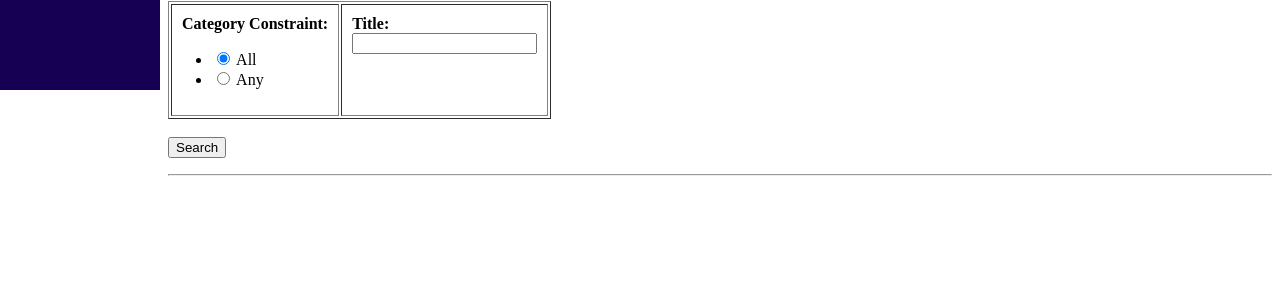
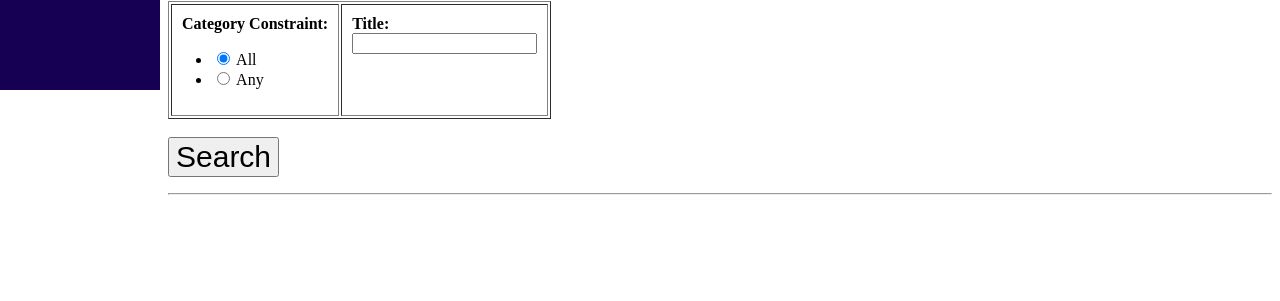
Before and after one commit to Blackstar513/dynamic-exercise-generation, a Django app: page /exgen/assembly_search in a window 1280 px wide. Shown: the part 730-1031 px from the top of the page. Before the commit the page ends 906 px from the top, so only its background shows below. Run offline with Django 3.2, Linux system fonts and the light colour scheme; data comes from the database, SQL or seed files in the repository.

Commit message:
added style for buttons on search pages

```diff
--- /dev/null
+++ b/dynexgen/exgen/static/exgen/css/search_buttons.css
@@ -0,0 +1,3 @@
+input[type=submit] {
+    font-size: 30px;
+}
--- a/dynexgen/exgen/templates/exgen/search_for_assembly.html
+++ b/dynexgen/exgen/templates/exgen/search_for_assembly.html
@@ -9,6 +9,7 @@
 <script type="text/javascript" src="{% static 'exgen/admin_copies/js/SelectBox.js' %}"></script>
 <script type="text/javascript" src="{% static 'exgen/admin_copies/js/SelectFilter2.js' %}"></script>
 <link rel="stylesheet" type="text/css" href="{% static 'exgen/admin_copies/css/widgets.css' %}">
+<link rel="stylesheet" type="text/css" href="{% static 'exgen/css/search_buttons.css' %}">
 {% endblock %}
 {% block title %}Search for Assemblies{% endblock %}
 
--- a/dynexgen/exgen/templates/exgen/search_for_exercise.html
+++ b/dynexgen/exgen/templates/exgen/search_for_exercise.html
@@ -9,6 +9,7 @@
 <script type="text/javascript" src="{% static 'exgen/admin_copies/js/SelectBox.js' %}"></script>
 <script type="text/javascript" src="{% static 'exgen/admin_copies/js/SelectFilter2.js' %}"></script>
 <link rel="stylesheet" type="text/css" href="{% static 'exgen/admin_copies/css/widgets.css' %}">
+<link rel="stylesheet" type="text/css" href="{% static 'exgen/css/search_buttons.css' %}">
 {% endblock %}
 {% block title %}Search{% endblock %}
 
```
